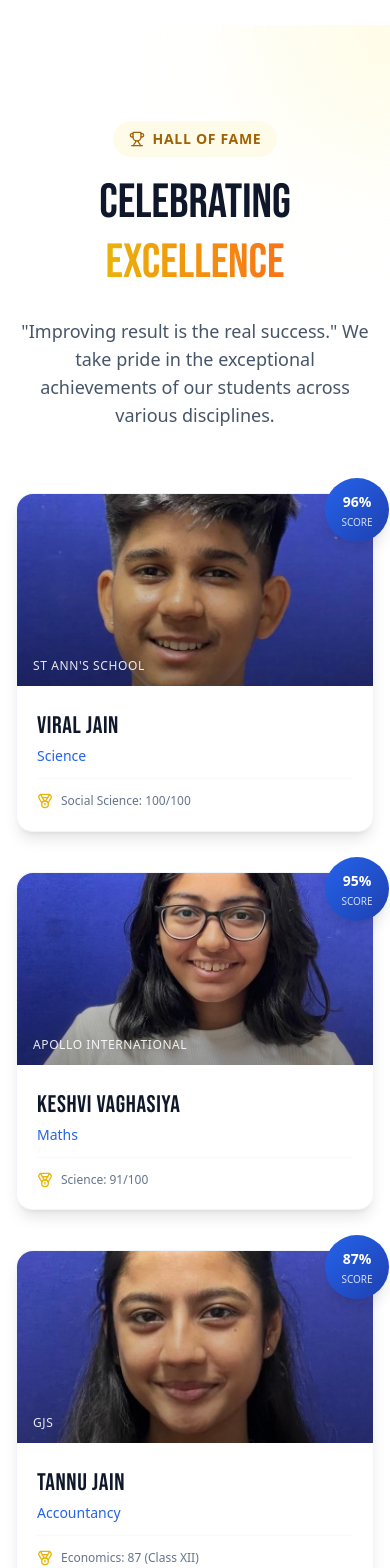
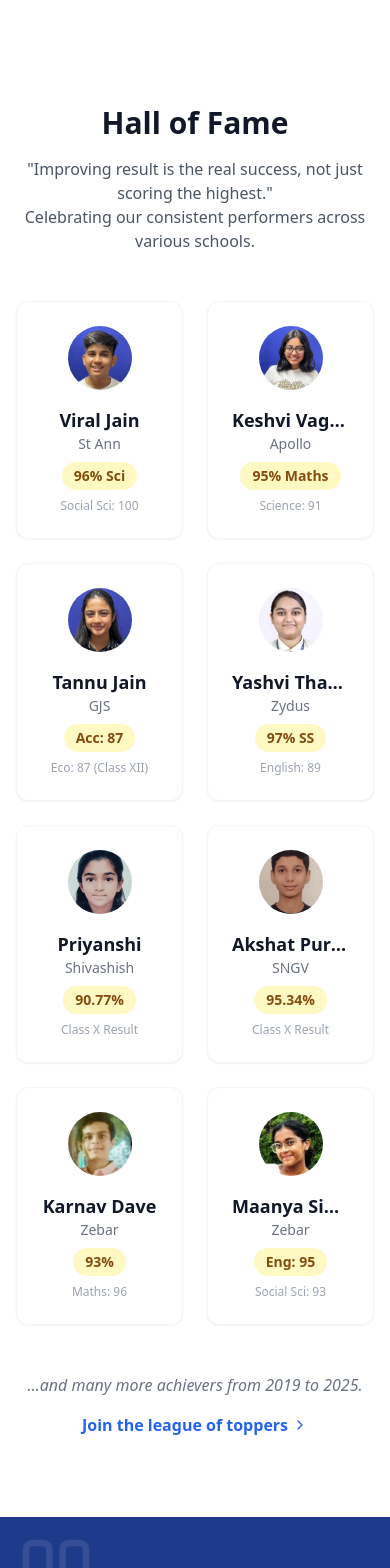
Before and after one commit to harshsutariya1/360_website, a React (Vite) app in the folder 360_website_1/: page / in a window 390 px wide. Shown: the part 7480-9048 px from the top of the page. Built offline with nearby package versions, Linux system fonts and the light colour scheme.

Commit message:
feat: Refactor Hero and Results components for improved layout and data presentation

```diff
--- a/360_website_1/src/components/Hero.jsx
+++ b/360_website_1/src/components/Hero.jsx
@@ -119,7 +119,7 @@
       </div>
 
       {/* Scroll Down Indicator */}
-      <div className="absolute bottom-10 left-0 right-0 flex justify-center z-20 md:block hidden pointer-events-none">
+      <div className="absolute bottom-10 left-0 right-0 hidden md:flex justify-center z-20 pointer-events-none">
         <div className="animate-fade-in-up pointer-events-auto" style={{ animationDelay: '1.5s' }}>
           <a href="#about" className="flex flex-col items-center gap-3 group cursor-pointer opacity-60 hover:opacity-100 transition-all duration-300">
             <span className="text-blue-100 text-[10px] tracking-[0.3em] uppercase font-light group-hover:text-yellow-300 transition-colors">
--- a/360_website_1/src/components/Results.jsx
+++ b/360_website_1/src/components/Results.jsx
@@ -1,167 +1,175 @@
-import React from "react";
-import { ChevronRight, Trophy, Sparkles, Medal } from "lucide-react";
+import { ChevronRight } from "lucide-react";
 
 const Results = () => {
+  // Sample data from PDF
   const toppers = [
     {
       name: "Viral Jain",
-      score: "96%",
-      subject: "Science",
-      school: "St Ann's School",
-      desc: "Social Science: 100/100",
+      score: "96% Sci",
+      school: "St Ann",
+      desc: "Social Sci: 100",
+
       image: "/images/viral_jain.jpg",
-      rank: 1,
+
     },
     {
       name: "Keshvi Vaghasiya",
-      score: "95%",
-      subject: "Maths",
-      school: "Apollo International",
-      desc: "Science: 91/100",
+      score: "95% Maths",
+      school: "Apollo",
+      desc: "Science: 91",
+
       image: "/images/keshvi_vaghasiya.jpg",
-      rank: 2,
+
     },
     {
       name: "Tannu Jain",
-      score: "87%",
-      subject: "Accountancy",
+      score: "Acc: 87",
+
       school: "GJS",
-      desc: "Economics: 87 (Class XII)",
+      desc: "Eco: 87 (Class XII)",
       image: "/images/tannu_jain.jpg",
-      rank: 3,
+
     },
     {
       name: "Yashvi Thakkar",
-      score: "97%",
-      subject: "Social Science",
-      school: "Zydus School",
-      desc: "English: 89/100",
+      score: "97% SS",
+      school: "Zydus",
+      desc: "English: 89",
+
       image: "/images/yashvi_thakkar.jpg",
-      rank: 1,
+    },
+    {
+      name: "Priyanshi",
+      score: "90.77%",
+      school: "Shivashish",
+      desc: "Class X Result",
+      image: "/images/priyanshi.jpg",
     },
     {
       name: "Akshat Purohit",
       score: "95.34%",
-      subject: "Class X",
+
       school: "SNGV",
-      desc: "Outstanding Performance",
+      desc: "Class X Result",
       image: "/images/akshat_purohit.jpg",
-      rank: 2,
+
     },
     {
       name: "Karnav Dave",
       score: "93%",
-      subject: "Overall",
-      school: "Zebar School",
-      desc: "Maths: 96/100",
+      school: "Zebar",
+      desc: "Maths: 96",
+
       image: "/images/karnav_dave.jpg",
-      rank: 3,
-    },
-    {
-      name: "Priyanshi",
-      score: "90.77%",
-      subject: "Class X",
-      school: "Shivashish",
-      desc: "Consistent Improver",
-      image: "/images/priyanshi.jpg",
-      rank: 4,
+
+
+
+
+
+
+
+
+
+
     },
     {
       name: "Maanya Singh",
-      score: "95",
-      subject: "English",
-      school: "Zebar School",
-      desc: "Social Science: 93",
+      score: "Eng: 95",
+      school: "Zebar",
+      desc: "Social Sci: 93",
+
       image: "/images/maanya_singh.jpg",
-      rank: 2,
+
     },
   ];
 
   return (
-    <section id="results" className="py-24 bg-white relative overflow-hidden">
-        {/* Background Accents */}
-        <div className="absolute top-0 right-0 w-64 h-64 bg-yellow-100 rounded-full blur-3xl opacity-40 translate-x-1/2 -translate-y-1/2 pointer-events-none"></div>
-        <div className="absolute bottom-0 left-0 w-96 h-96 bg-blue-50 rounded-full blur-3xl opacity-50 -translate-x-1/2 translate-y-1/2 pointer-events-none"></div>
+    <section id="results" className="py-20 bg-white">
+      <div className="max-w-7xl mx-auto px-4 sm:px-6 lg:px-8">
+        <div className="text-center mb-12">
+          <h2 className="text-3xl md:text-4xl font-bold text-gray-900 mb-4">
+            Hall of Fame
 
-      <div className="max-w-7xl mx-auto px-4 sm:px-6 lg:px-8 relative z-10">
-        <div className="text-center mb-16">
-          <div className="inline-flex items-center gap-2 px-4 py-2 rounded-full bg-yellow-50 text-yellow-700 text-sm font-bold uppercase tracking-wider mb-4 animate-fade-in-up">
-            <Trophy size={16} /> Hall of Fame
-          </div>
-          <h2 className="text-5xl md:text-6xl font-bebas text-slate-900 mb-6 leading-tight animate-fade-in-up animation-delay-150">
-            Celebrating <span className="text-transparent bg-clip-text bg-gradient-to-r from-yellow-500 to-orange-500">Excellence</span>
+
+
+
+
+
+
           </h2>
-          <p className="text-slate-600 max-w-2xl mx-auto text-lg animate-fade-in-up animation-delay-300 font-light">
-            "Improving result is the real success." We take pride in the
-            exceptional achievements of our students across various disciplines.
+          <p className="text-gray-600 max-w-2xl mx-auto">
+            "Improving result is the real success, not just scoring the
+            highest." <br />
+            Celebrating our consistent performers across various schools.
           </p>
         </div>
 
-        <div className="grid grid-cols-1 sm:grid-cols-2 lg:grid-cols-4 gap-x-6 gap-y-10">
+        <div className="grid grid-cols-2 md:grid-cols-4 gap-6">
           {toppers.map((student, idx) => (
             <div
               key={idx}
-              className="group relative bg-white rounded-2xl border border-slate-100 shadow-lg hover:shadow-2xl transition-all duration-300 hover:-translate-y-2 flex flex-col"
+              className="bg-white p-6 rounded-xl border border-gray-100 shadow-sm hover:shadow-lg hover:border-blue-200 transition-all text-center group"
             >
-              {/* Score Badge */}
-              <div className="absolute -top-4 -right-4 bg-gradient-to-br from-blue-600 to-blue-800 text-white w-16 h-16 flex items-center justify-center rounded-full shadow-lg z-20 group-hover:scale-110 transition-transform">
-                <div className="text-center leading-none">
-                    <span className="block text-sm font-bold">{student.score}</span>
-                    <span className="text-[10px] opacity-80 uppercase">Score</span>
-                </div>
-              </div>
+              <div className="w-16 h-16 bg-blue-50 rounded-full mx-auto mb-4 flex items-center justify-center text-blue-900 font-bold text-xl group-hover:bg-blue-600 group-hover:text-white transition-colors overflow-hidden">
 
-              {/* Image Container */}
-              <div className="h-48 overflow-hidden rounded-t-2xl relative bg-gray-100">
-                <div className="absolute inset-0 bg-gradient-to-t from-black/60 to-transparent z-10 opacity-60"></div>
+
+
+
+
+
+
+
+
+
                 {student.image ? (
-                   <img
+                  <img
                     src={student.image}
                     alt={student.name}
-                    className="w-full h-full object-cover group-hover:scale-110 transition-transform duration-700"
+                    className="w-full h-full object-cover"
                   />
                 ) : (
-                    <div className="w-full h-full flex items-center justify-center text-4xl font-bebas text-gray-300 bg-gray-100">
-                        {student.name.charAt(0)}
-                    </div>
+                  student.name.charAt(0)
+
+
                 )}
 
-                <div className="absolute bottom-3 left-4 z-20 text-white">
-                    <p className="text-xs uppercase tracking-wider opacity-90">{student.school}</p>
-                </div>
+
+
+
               </div>
+              <h3 className="font-bold text-lg text-gray-900 truncate">
+                {student.name}
+              </h3>
+              <p className="text-sm text-gray-500 mb-2">{student.school}</p>
+              <div className="bg-yellow-100 text-yellow-800 text-sm font-bold py-1 px-3 rounded-full inline-block mb-2">
+                {student.score}
 
-              {/* Content */}
-              <div className="p-5 flex-grow flex flex-col pt-6">
-                <h3 className="font-bebas text-2xl text-slate-900 mb-1 tracking-wide">
-                  {student.name}
-                </h3>
-                <p className="text-blue-600 font-medium text-sm mb-3">
-                    {student.subject}
-                </p>
 
-                <div className="mt-auto pt-3 border-t border-slate-50 flex items-start gap-2">
-                    <Medal size={16} className="text-yellow-500 mt-0.5 flex-shrink-0" />
-                    <p className="text-xs text-slate-500 font-medium leading-relaxed">
-                        {student.desc}
-                    </p>
-                </div>
+
+
+
+
+
+
+
+
               </div>
+              <p className="text-xs text-gray-400">{student.desc}</p>
             </div>
           ))}
         </div>
 
-        <div className="mt-20 text-center animate-fade-in-up animation-delay-500">
-          <p className="text-slate-400 font-bebas text-xl tracking-widest uppercase mb-6 opacity-60">
-            ...and hundreds more achievers since 2006
+        <div className="mt-12 text-center">
+          <p className="text-gray-500 italic mb-4">
+            ...and many more achievers from 2019 to 2025.
           </p>
           <a
             href="#contact"
-            className="inline-flex items-center gap-2 px-8 py-4 bg-slate-900 text-white rounded-full font-bold hover:bg-blue-600 transition-colors shadow-lg hover:shadow-blue-200/50"
+            className="text-blue-600 font-semibold hover:text-blue-800 inline-flex items-center gap-1"
           >
-            <Sparkles size={18} className="text-yellow-400" />
-            Join the League of Toppers
-            <ChevronRight size={18} />
+            Join the league of toppers <ChevronRight size={16} />
+
+
           </a>
         </div>
       </div>
```
